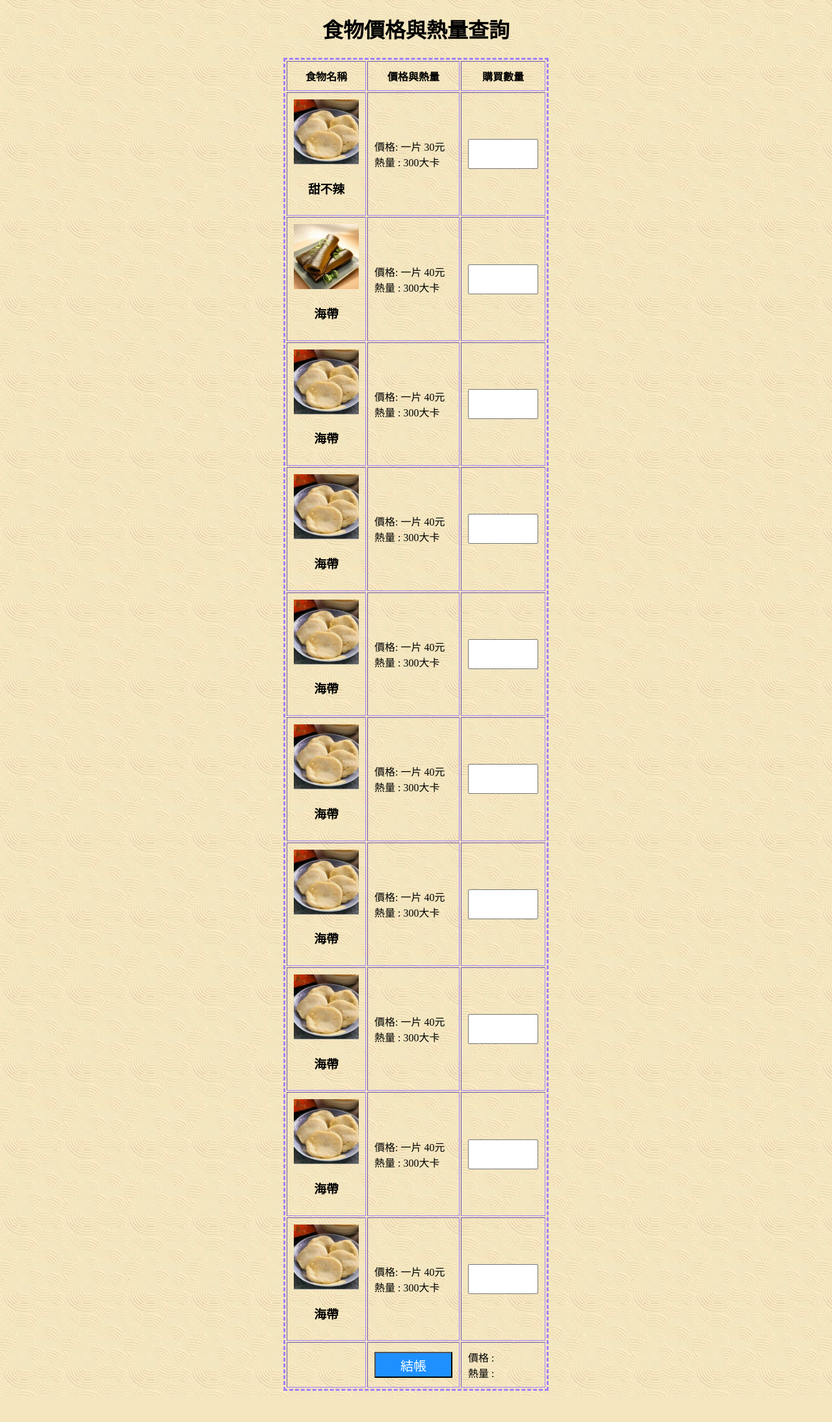
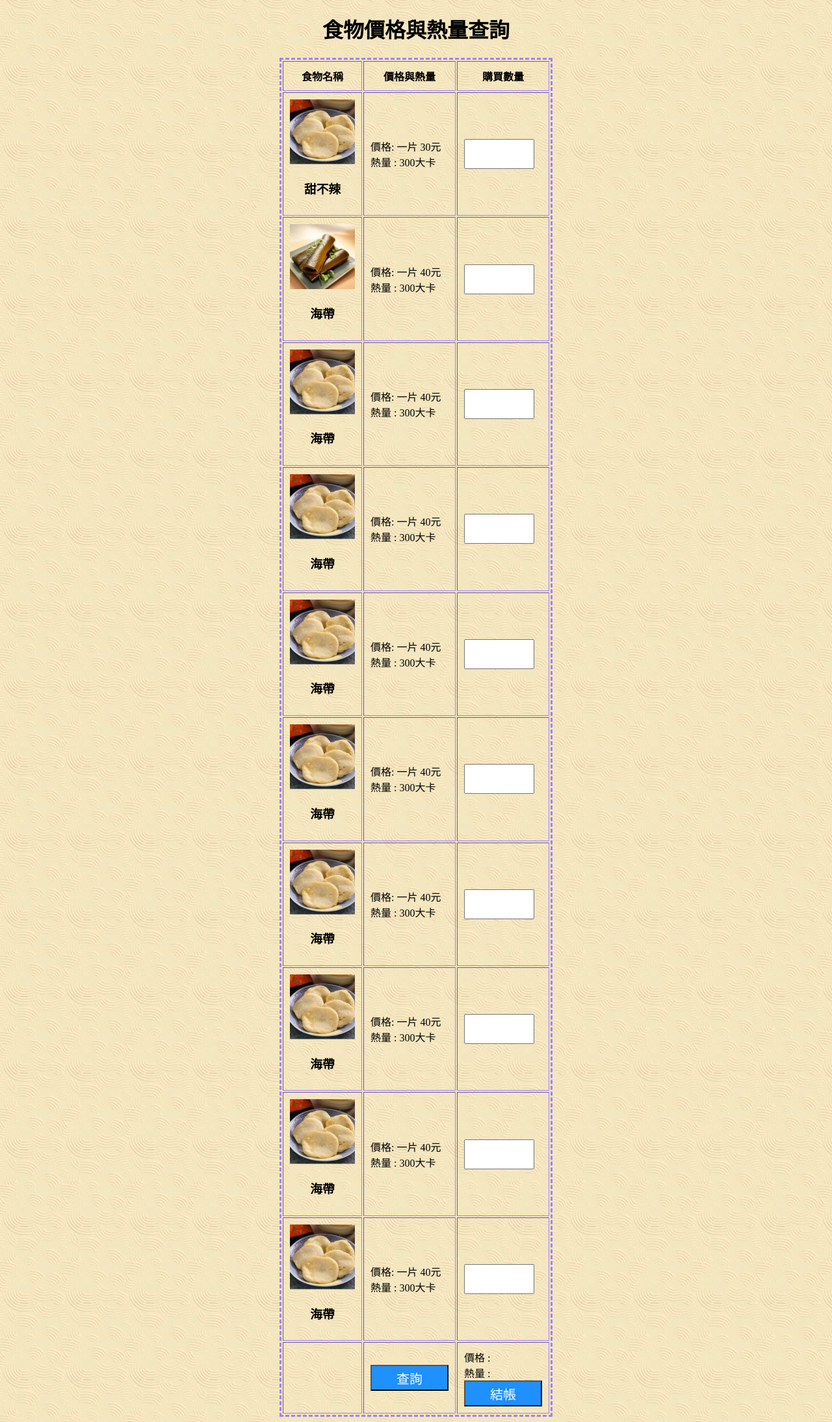
Before and after one commit to jimmyhsun/flask-line-bot, a Flask app: page /shoppingcar in a window 1280 px wide. Shown: the whole page at 65% size. Before the commit the page ends 2149 px from the top, so only its background shows below. Run offline with Flask 2, Linux system fonts and the light colour scheme; some libraries are stand-ins or nearby versions.

Commit message:
Add files via upload

```diff
--- a/templates/try.html
+++ b/templates/try.html
@@ -25,9 +25,8 @@
                                 });
 
                 initializeLiff(); }
-
-
             </script>
+            <form method='post' action="https://student04.herokuapp.com/shoppingcar">
                 <table align='center' style="border:3px hsl(256, 100%, 75%) dashed;" cellpadding="10" border='1'>
                     <tr>
                         <th>食物名稱</th>
@@ -37,63 +36,65 @@
                     <tr>
                         <td><img src="https://student04.herokuapp.com/static/one.jpg" width="100" height="100"> <br> <h3 align='center'>甜不辣</h3> </td>
                         <td>價格: 一片 30元 <br> 熱量 : 300大卡 </td>
-                    <td><input id="c" type="text" style="width: 100px ;height: 40px; font-size:18px "></td>
+                        <td><input id="c" type="text" style="width: 100px ;height: 40px; font-size:18px " name="c"></td>
                     </tr>
                     <tr>
                         <td><img src="https://student04.herokuapp.com/static/two.jpg" width="100" height="100"> <br> <h3 align='center'>海帶</h3> </td>
                         <td>價格: 一片 40元 <br> 熱量 : 300大卡 </td>
-                    <td><input id="d" type="text" style="width: 100px ;height: 40px; font-size:18px"></td>
+                        <td><input id="d" type="text" style="width: 100px ;height: 40px; font-size:18px" name="d"></td>
                     </tr>
                     <tr>
                         <td><img src="https://student04.herokuapp.com/static/one.jpg" width="100" height="100"> <br> <h3 align='center'>海帶</h3> </td>
                         <td>價格: 一片 40元 <br> 熱量 : 300大卡 </td>
-                    <td><input id="e" type="text" style="width: 100px ;height: 40px; font-size:18px"></td>
+                        <td><input id="e" type="text" style="width: 100px ;height: 40px; font-size:18px" name="e"></td>
                     </tr>
                     <tr>
                         <td><img src="https://student04.herokuapp.com/static/one.jpg" width="100" height="100"> <br> <h3 align='center'>海帶</h3> </td>
                         <td>價格: 一片 40元 <br> 熱量 : 300大卡 </td>
-                    <td><input id="f" type="text" style="width: 100px ;height: 40px; font-size:18px"></td>
+                        <td><input id="f" type="text" style="width: 100px ;height: 40px; font-size:18px" name="f"></td>
                     </tr>
                     <tr>
                         <td><img src="https://student04.herokuapp.com/static/one.jpg" width="100" height="100"> <br> <h3 align='center'>海帶</h3> </td>
                         <td>價格: 一片 40元 <br> 熱量 : 300大卡 </td>
-                    <td><input id="g" type="text" style="width: 100px ;height: 40px; font-size:18px"></td>
+                        <td><input id="g" type="text" style="width: 100px ;height: 40px; font-size:18px" name="g"></td>
                     </tr>
                     <tr>
                         <td><img src="https://student04.herokuapp.com/static/one.jpg" width="100" height="100"> <br> <h3 align='center'>海帶</h3> </td>
                         <td>價格: 一片 40元 <br> 熱量 : 300大卡 </td>
-                    <td><input id="h" type="text" style="width: 100px ;height: 40px; font-size:18px"></td>
+                        <td><input id="h" type="text" style="width: 100px ;height: 40px; font-size:18px" name="h"></td>
                     </tr>
                     <tr>
                         <td><img src="https://student04.herokuapp.com/static/one.jpg" width="100" height="100"> <br> <h3 align='center'>海帶</h3> </td>
                         <td>價格: 一片 40元 <br> 熱量 : 300大卡 </td>
-                    <td><input id="i" type="text" style="width: 100px ;height: 40px; font-size:18px"></td>
+                        <td><input id="i" type="text" style="width: 100px ;height: 40px; font-size:18px" name="i"></td>
                     </tr>
                     <tr>
                         <td><img src="https://student04.herokuapp.com/static/one.jpg" width="100" height="100"> <br> <h3 align='center'>海帶</h3> </td>
                         <td>價格: 一片 40元 <br> 熱量 : 300大卡 </td>
-                    <td><input id="j" type="text" style="width: 100px ;height: 40px; font-size:18px"></td>
+                        <td><input id="j" type="text" style="width: 100px ;height: 40px; font-size:18px" name="j"></td>
                     </tr>
                     <tr>
                         <td><img src="https://student04.herokuapp.com/static/one.jpg" width="100" height="100"> <br> <h3 align='center'>海帶</h3> </td>
                         <td>價格: 一片 40元 <br> 熱量 : 300大卡 </td>
-                    <td><input id="k" type="text" style="width: 100px ;height: 40px; font-size:18px"></td>
+                        <td><input id="k" type="text" style="width: 100px ;height: 40px; font-size:18px" name="k"></td>
                     </tr>
                     <tr>
                         <td><img src="https://student04.herokuapp.com/static/one.jpg" width="100" height="100"> <br> <h3 align='center'>海帶</h3> </td>
                         <td>價格: 一片 40元 <br> 熱量 : 300大卡 </td>
-                    <td><input id="l" type="text" style="width: 100px ;height: 40px; font-size:18px"></td>
+                        <td><input id="l" type="text" style="width: 100px ;height: 40px; font-size:18px" name="l"></td>
                     </tr>
                     <tr>
                         <td></td>
-                    <td><button id="submit" onclick="abc()" style="width:120px;height:40px;font-size:20px;background: #1E90FF;color: white">結帳</button></td>
+                        <td><input id="cliv" type="button"  value="查詢" onclick="abc()" style="width:120px;height:40px;font-size:20px;background: #1E90FF;color: white"></td>
                         <td>價格 : <output id="result_one" style="font-size:20px"></output>
                             <br>熱量 : <output id="result_two" style="font-size:20px"></output>
+                            <br> <button type="submit" style="width:120px;height:40px;font-size:20px;background: #1E90FF;color: white">結帳</button>
 
 
                         </td>
                     </tr>
                 </table>
+            </form>
         </div>
 
     </body>
```
Lines whose indentation alone changed are shown as unchanged.
